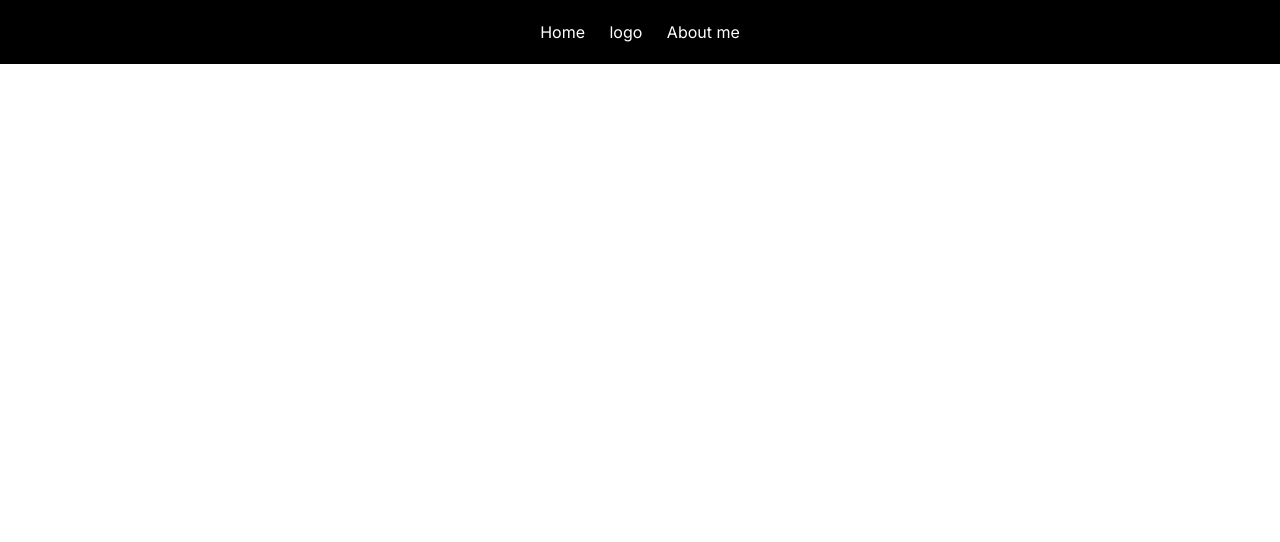
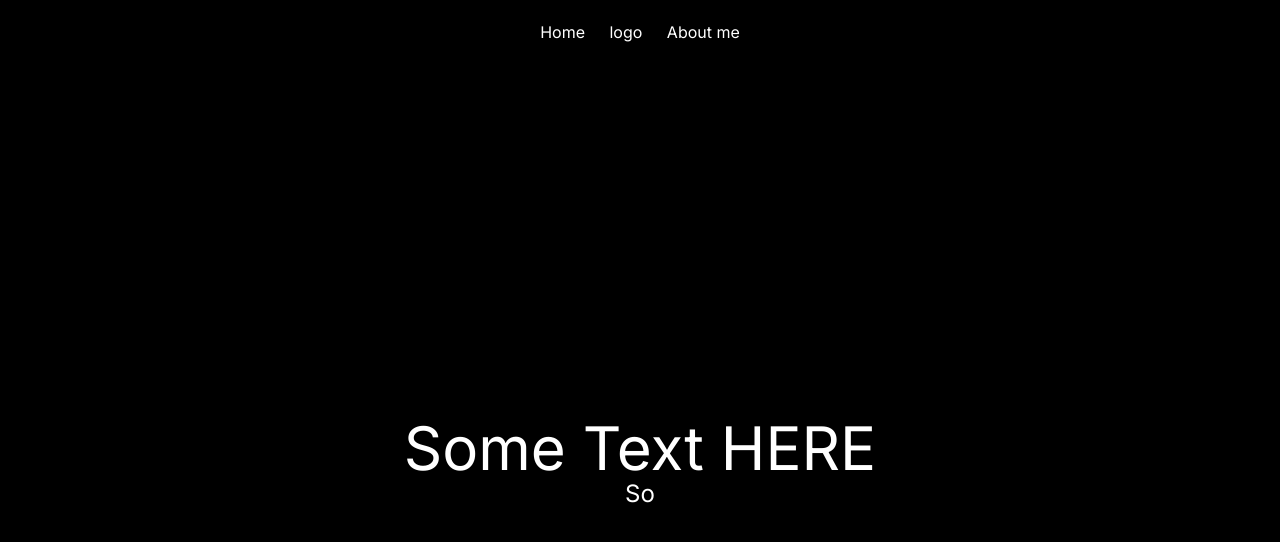
Before and after one commit to Ascendnt/my-portfolio, a Next.js app: page / in a window 1280 px wide. Shown: the top 542 px of the page. Built offline with nearby package versions, Linux system fonts and the light colour scheme.

Commit message:
portfolio

```diff
--- a/src/app/page.tsx
+++ b/src/app/page.tsx
@@ -1,7 +1,13 @@
 import AboutPage from "@/components/AboutPage";
+import HomePage from "@/components/HomePage";
 import Navbar from "@/components/Navbar";
 
 export default function Home() {
-  return <Navbar />;
-  return <AboutPage />;
+  return (
+    <div className="">
+      <Navbar />
+      <HomePage />
+      <AboutPage />
+    </div>
+  );
 }
--- /dev/null
+++ b/src/components/HomePage.tsx
@@ -0,0 +1,16 @@
+import React from "react";
+
+const HomePage = () => {
+  return (
+    <div className="bg-black">
+      <div className="p-6 flex flex-col items-center min-h-screen justify-center bg-hero-pattern bg-repeat animate-ltr-linear-infinite">
+        <div className="text-white">
+          <h1 className="text-6xl">Some Text HERE</h1>
+          <h1 className="text-2xl text-center">So</h1>
+        </div>
+      </div>
+    </div>
+  );
+};
+
+export default HomePage;
--- a/tailwind.config.ts
+++ b/tailwind.config.ts
@@ -8,11 +8,7 @@ const config: Config = {
   ],
   theme: {
     extend: {
-      backgroundImage: {
-        "gradient-radial": "radial-gradient(var(--tw-gradient-stops))",
-        "gradient-conic":
-          "conic-gradient(from 180deg at 50% 50%, var(--tw-gradient-stops))",
-      },
+
     },
   },
   plugins: [],
```
Also changed, not shown: src/navbar/AppNav.tsx (deleted, +0 -22 lines).
